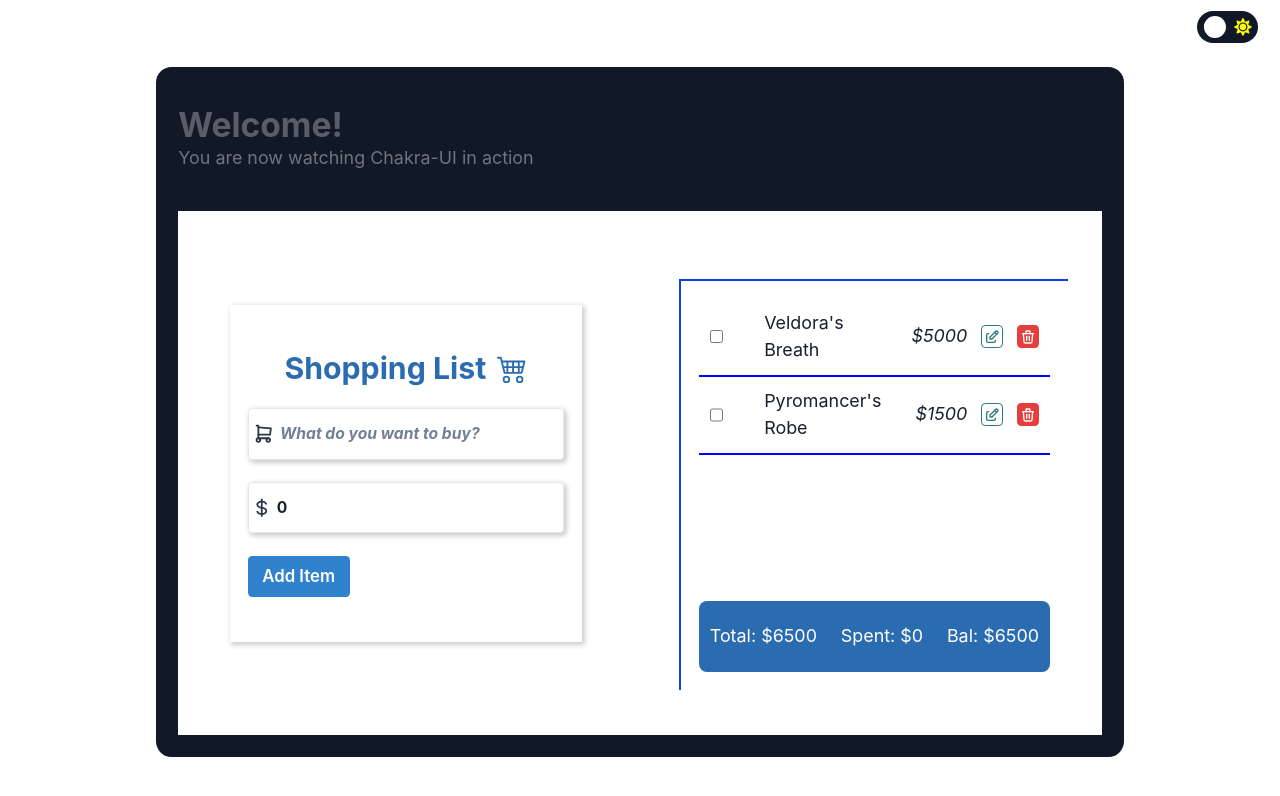
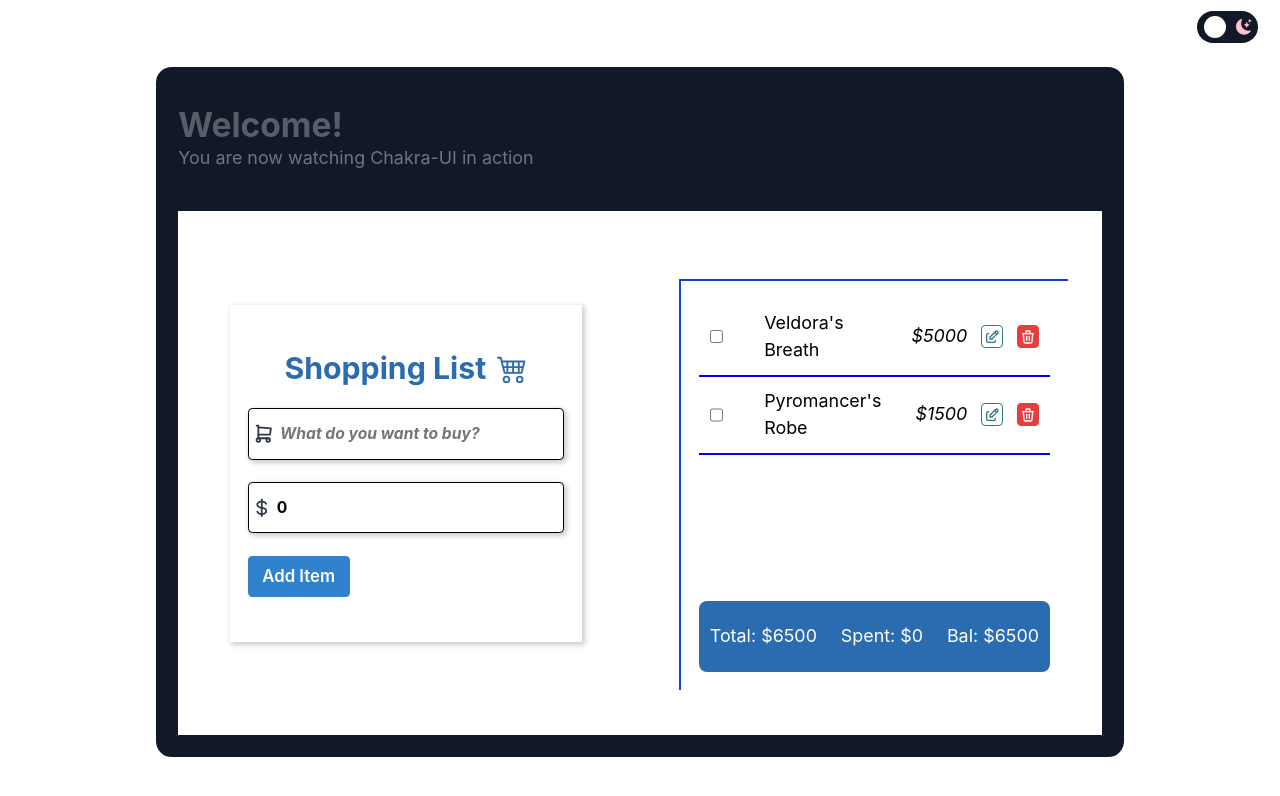
Before and after one commit to Ryan-Zayne/shopping-list-app, a React (Vite) app: page / in a window 1280 px wide. Shown: the top 796 px of the page. Built offline with nearby package versions, Linux system fonts and the light colour scheme.

Commit message:
Fixed ligh n' dark mode bug

```diff
--- a/chakra-theme.js
+++ b/chakra-theme.js
@@ -1,28 +1,23 @@
 import { extendTheme } from '@chakra-ui/react';
 
-const extensions = {
-	breakpoints: {
-		sm: '320px',
-		md: '768px',
-		lg: '1000px',
-		xl: '1240px',
-	},
+const breakpoints = { sm: '320px', md: '768px', lg: '1000px', xl: '1240px' };
 
-	colors: {
-		'blue-btn': {
-			200: '#3182cc',
-			300: '#2b6cb0',
-			500: '#3182cc',
-			600: '#2b6cb0',
-		},
+const colors = {
+	'blue-btn': {
+		200: '#3182cc',
+		300: '#2b6cb0',
+		500: '#3182cc',
+		600: '#2b6cb0',
 	},
 };
 
 const config = {
 	initialColorMode: 'system',
 	useSystemColorMode: true,
+	disableTransitionOnChange: false,
 };
 
-const theme = extendTheme({ ...extensions, config });
+const theme = extendTheme({ breakpoints, colors, config });
+delete theme.styles.globals;
 
 export default theme;
--- a/src/App.jsx
+++ b/src/App.jsx
@@ -1,4 +1,4 @@
-import './index.css';
+
 import ShoppingList from './components/ShoppingList';
 
 function App() {
--- a/src/components/ShoppingList.jsx
+++ b/src/components/ShoppingList.jsx
@@ -34,7 +34,7 @@ function ShoppingList() {
 		>
 			<Flex
 				align={'center'}
-				maxW={{ base: '65rem', md: 'unset', lg: '115rem' }}
+				maxW={{ base: '65rem', md: 'unset' }}
 				direction={'column'}
 				border={'solid 2rem var(--border-color)'}
 				borderRadius={'1.4rem'}
--- a/src/components/Togglebutton.jsx
+++ b/src/components/Togglebutton.jsx
@@ -24,11 +24,10 @@ function ToggleButton() {
 				w={'5.4rem'}
 				h={'2.8rem'}
 			>
-				<BsFillMoonStarsFill color='yellow' fontSize={'1.4rem'} />
 				<FaSun color='yellow' fontSize={'1.6rem'} />
+				<BsFillMoonStarsFill color='pink' fontSize={'1.4rem'} />
 
 				<chakra.span
-					className='ball'
 					position={'absolute'}
 					borderRadius={'50%'}
 					w={'2rem'}
--- a/src/index.css
+++ b/src/index.css
@@ -56,6 +56,6 @@ button {
 
 body {
 	font-size: 1.6rem;
-	color: white;
-	line-height: 1.5;
+	font-family: -apple-system, BlinkMacSystemFont, 'Segoe UI', Helvetica, Arial, sans-serif,
+		'Apple Color Emoji', 'Segoe UI Emoji', 'Segoe UI Symbol';
 }
--- a/src/main.jsx
+++ b/src/main.jsx
@@ -1,9 +1,11 @@
 import React from 'react';
 import ReactDOM from 'react-dom/client';
 import { ChakraProvider } from '@chakra-ui/react';
+import './index.css';
 import theme from '../chakra-theme';
 import App from './App';
 
+delete theme.styles.global;
 ReactDOM.createRoot(document.getElementById('root')).render(
 	<React.StrictMode>
 		<ChakraProvider theme={theme}>
```
